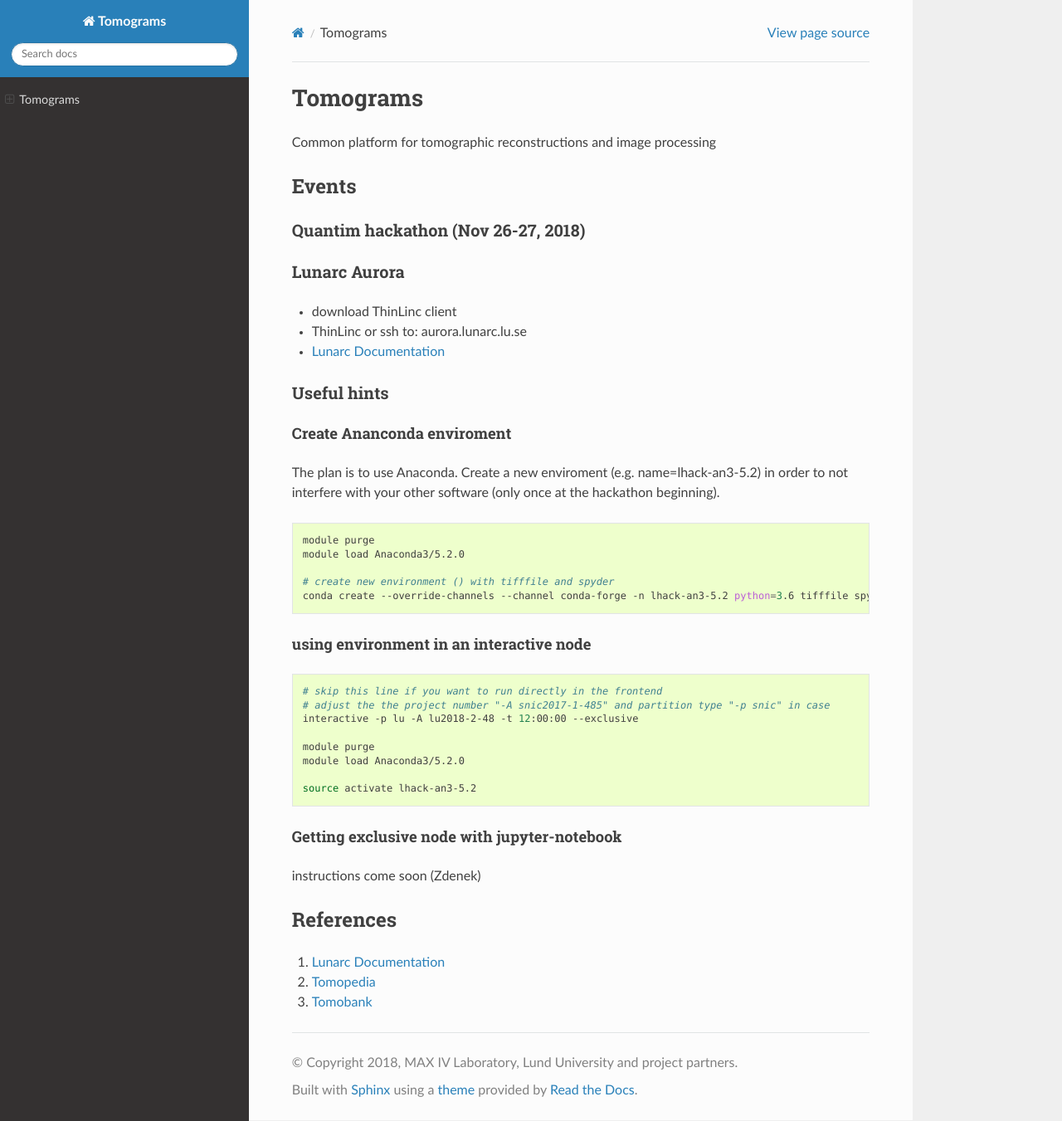
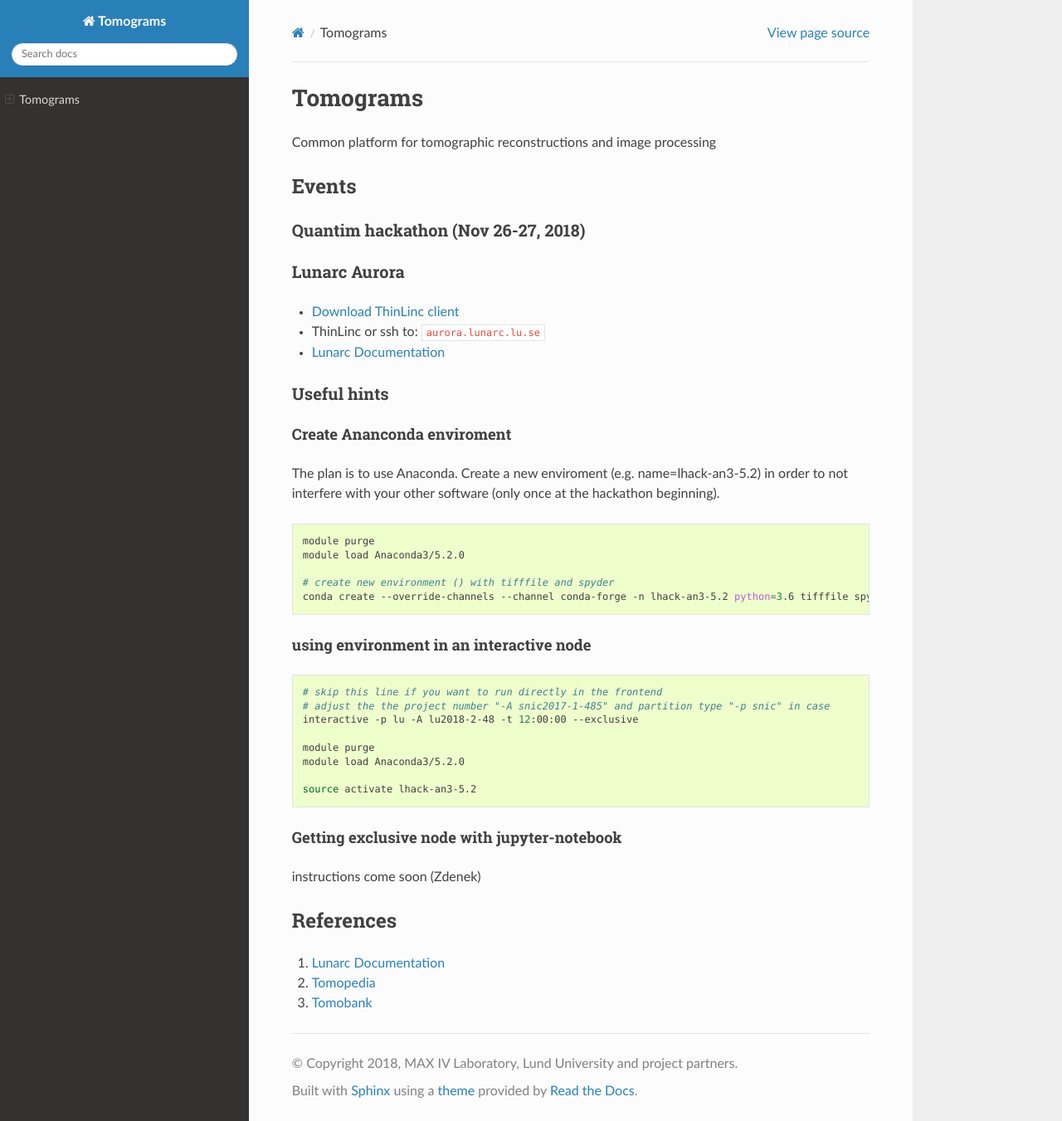
Before and after one commit to tomograms/tomograms-doc, a Sphinx documentation site: the page built from doc/source/index.md, in a window 1280 px wide and 1351 px high. Shown: the whole window at 83% size. Built offline with Sphinx 7.4.7 and the Read the Docs theme 2.0.0, drawn with Linux system fonts in a browser that asks for light colours; part of the change alters nothing that is shown.

```diff
--- a/doc/source/index.md
+++ b/doc/source/index.md
@@ -8,8 +8,8 @@ Common platform for tomographic reconstructions and image processing
 
 ### Lunarc Aurora
 
-- download ThinLinc client
-- ThinLinc or ssh to: aurora.lunarc.lu.se
+- [Download ThinLinc client](https://www.cendio.com/thinlinc/download)
+- ThinLinc or ssh to: `aurora.lunarc.lu.se`
 - [Lunarc Documentation](http://lunarc-documentation.readthedocs.io)
 
 ### Useful hints
```
